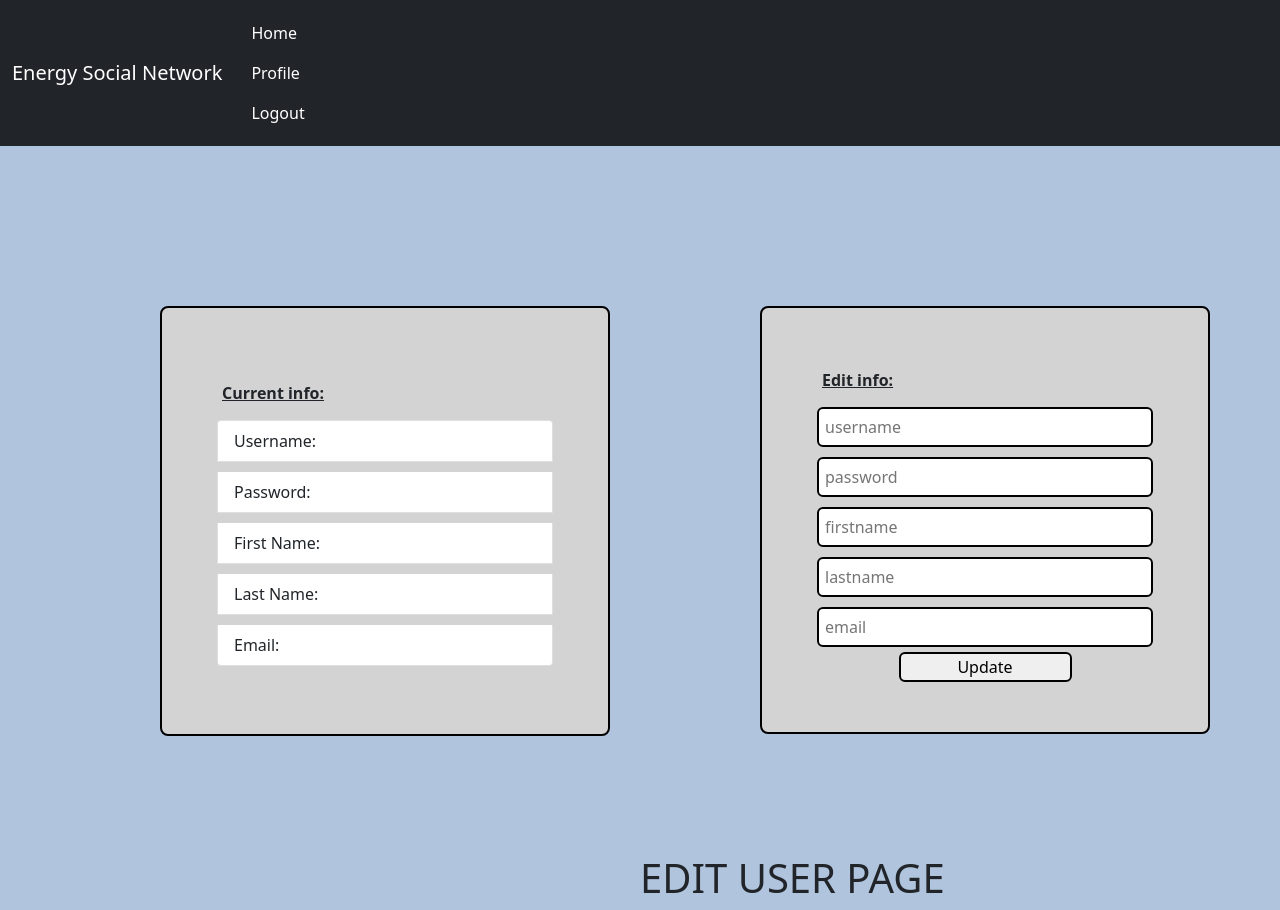
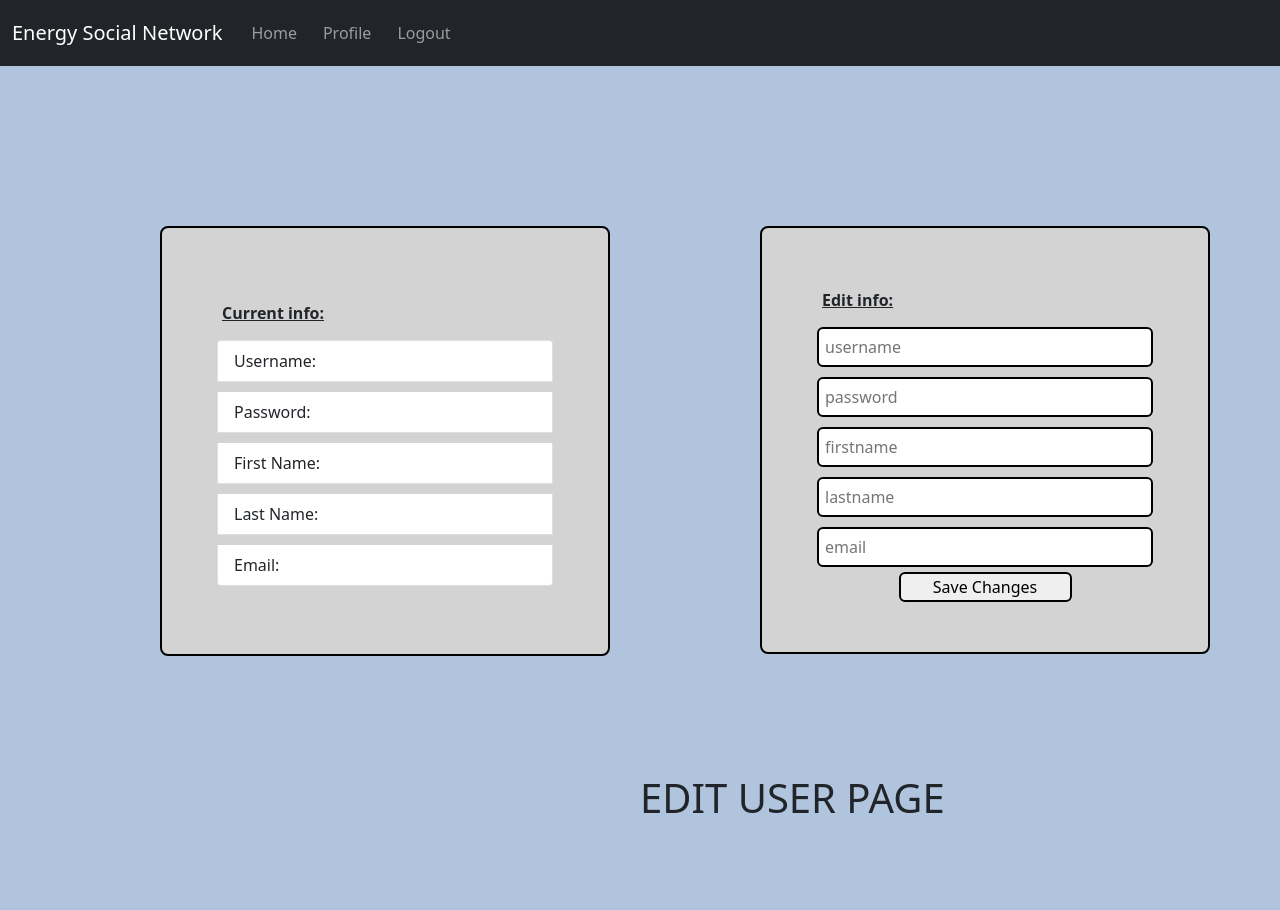
Before and after one commit to sstpi14/Revature-Social-Network-Platform, an Angular app in the folder EnergySocialNetworkFrontEnd/: page /edit in a window 1280 px wide. After the commit the page ends 830 px from the top, so only its background shows below. Built offline with nearby package versions, Linux system fonts and the light colour scheme.

Commit message:
minor changes

```diff
--- a/EnergySocialNetworkFrontEnd/src/app/components/edituserprofile/edituserprofile.component.html
+++ b/EnergySocialNetworkFrontEnd/src/app/components/edituserprofile/edituserprofile.component.html
@@ -6,11 +6,15 @@
         </button>
         <div class="collapse navbar-collapse" id="navbarNav">
         <ul class="navbar-nav">
-            <li class="nav-item">
-            <a class="nav-link active" aria-current="page" routerLink="/home">Home</a>
-            <a class="nav-link active" aria-current="page" routerLink="/user">Profile</a>
-            <a class="nav-link active" aria-current="page" routerLink="/">Logout</a>
-            </li>
+                <li class="nav-item active">
+                    <a class="nav-link" aria-current="page" routerLink="/home">Home </a>
+                  </li>
+                  <li class="nav-item">
+                    <a class="nav-link" aria-current="page" routerLink="/user">Profile</a>
+                  </li>
+                  <li class="nav-item">
+                    <a class="nav-link" aria-current="page" routerLink="/">Logout</a>
+                  </li>
         </ul>
         </div>
     </div>
@@ -37,7 +41,7 @@
             <input [(ngModel)]="firstname" class="edit-input" type="text" placeholder="firstname">
             <input [(ngModel)]="lastname" class="edit-input" type="text" placeholder="lastname">
             <input [(ngModel)]="email" class="edit-input" type="text" placeholder="email">
-            <button (click)="edit()" id="edit-btn" >Update</button>
+            <button (click)="edit()" id="edit-btn" >Save Changes</button>
         </div>
     </div>
 </div>
--- a/EnergySocialNetworkFrontEnd/src/app/components/edituserprofile/edituserprofile.component.ts
+++ b/EnergySocialNetworkFrontEnd/src/app/components/edituserprofile/edituserprofile.component.ts
@@ -1,4 +1,6 @@
 import { Component, OnInit } from '@angular/core';
+import { Router } from '@angular/router';
+import { ApiService } from 'src/app/services/api.service';
 
 @Component({
   selector: 'app-edituserprofile',
@@ -12,7 +14,8 @@ export class EdituserprofileComponent implements OnInit {
   firstname: string = "";
   lastname: string = "";
   email: string = "";
-  constructor() { }
+
+  constructor(private apiServ : ApiService, private router : Router) { }
 
   ngOnInit(): void {
   }
```
